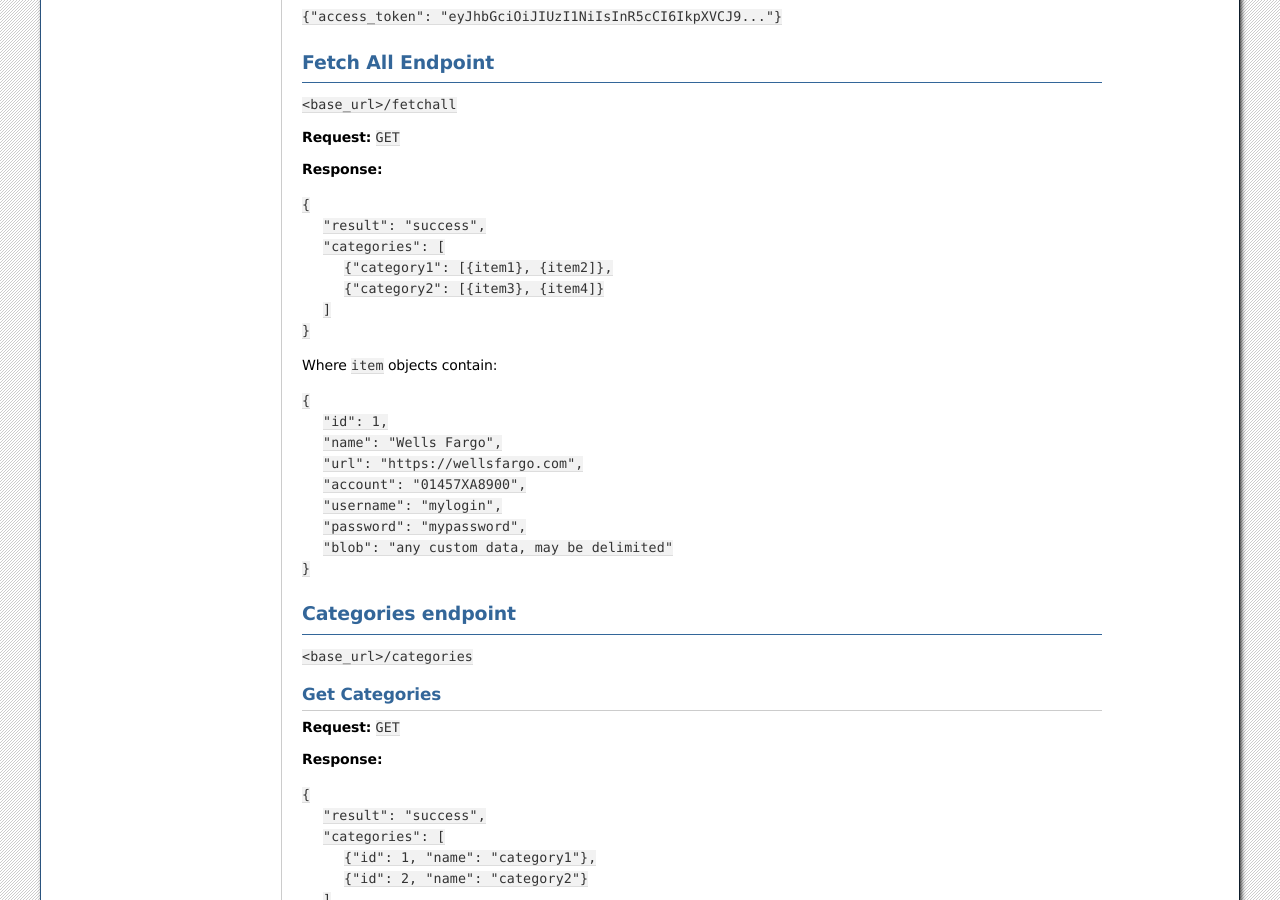
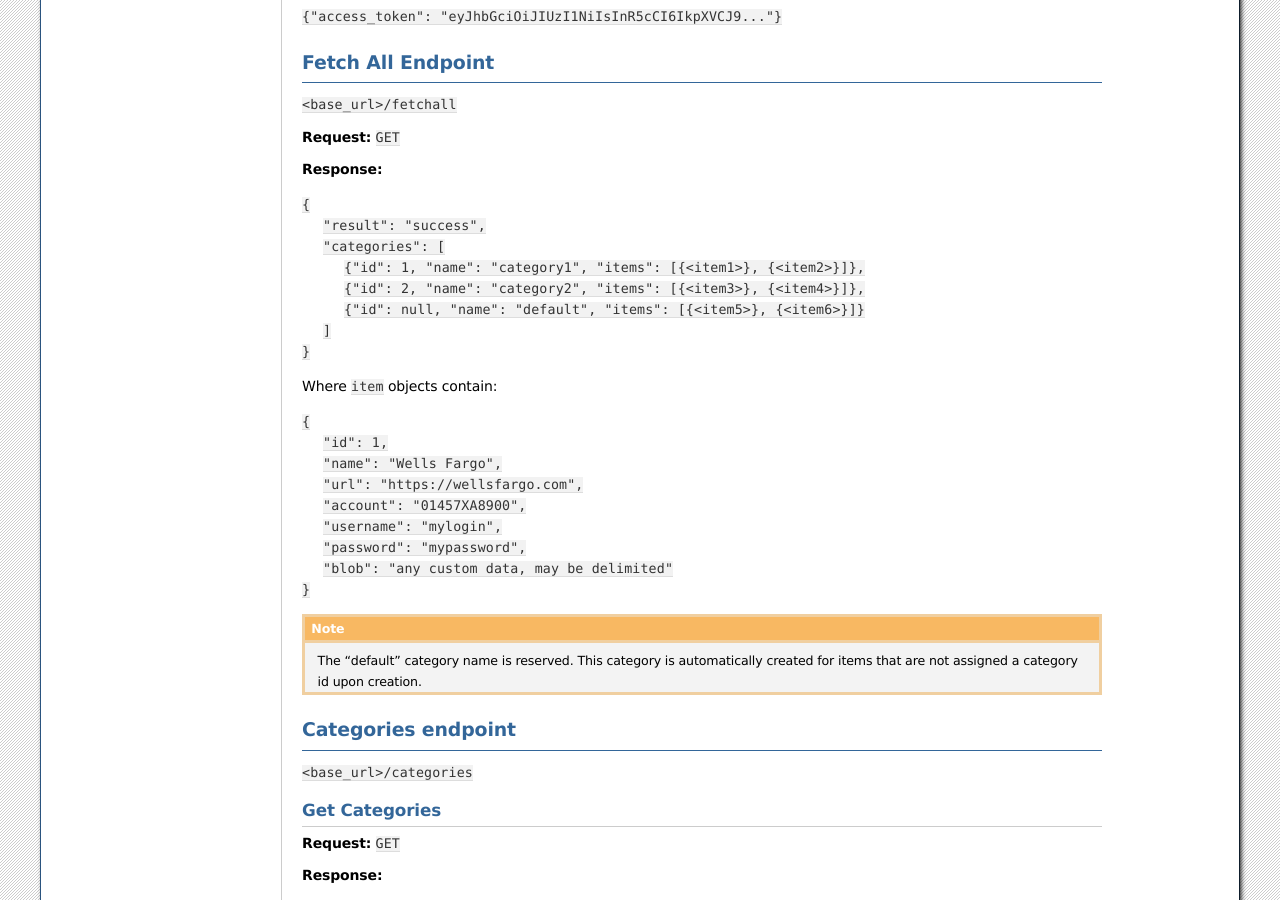
Before and after one commit to openpassphrase/opp, a Sphinx documentation site: the page built from docs/source/api_ref.rst, in a window 1280 px wide and 900 px high, scrolled down 915 px. Built offline with Sphinx 7.4.7, drawn with Linux system fonts in a browser that asks for light colours.

Commit message:
Updated fetchall api-ref.
ToDo: Add validation of reserved "default" name during category creation.

```diff
--- a/docs/source/api_ref.rst
+++ b/docs/source/api_ref.rst
@@ -82,8 +82,9 @@ Fetch All Endpoint
 | ``{``
 |   ``"result": "success",``
 |   ``"categories": [``
-|     ``{"category1": [{item1}, {item2]},``
-|     ``{"category2": [{item3}, {item4]}``
+|     ``{"id": 1, "name": "category1", "items": [{<item1>}, {<item2>}]},``
+|     ``{"id": 2, "name": "category2", "items": [{<item3>}, {<item4>}]},``
+|     ``{"id": null, "name": "default", "items": [{<item5>}, {<item6>}]}``
 |   ``]``
 | ``}``
 
@@ -98,6 +99,10 @@ Where ``item`` objects contain:
 |   ``"password": "mypassword",``
 |   ``"blob": "any custom data, may be delimited"``
 | ``}``
+
+.. note:: The "default" category name is reserved. This category is
+    automatically created for items that are not assigned a category
+    id upon creation.
 
 Categories endpoint
 -------------------
```
